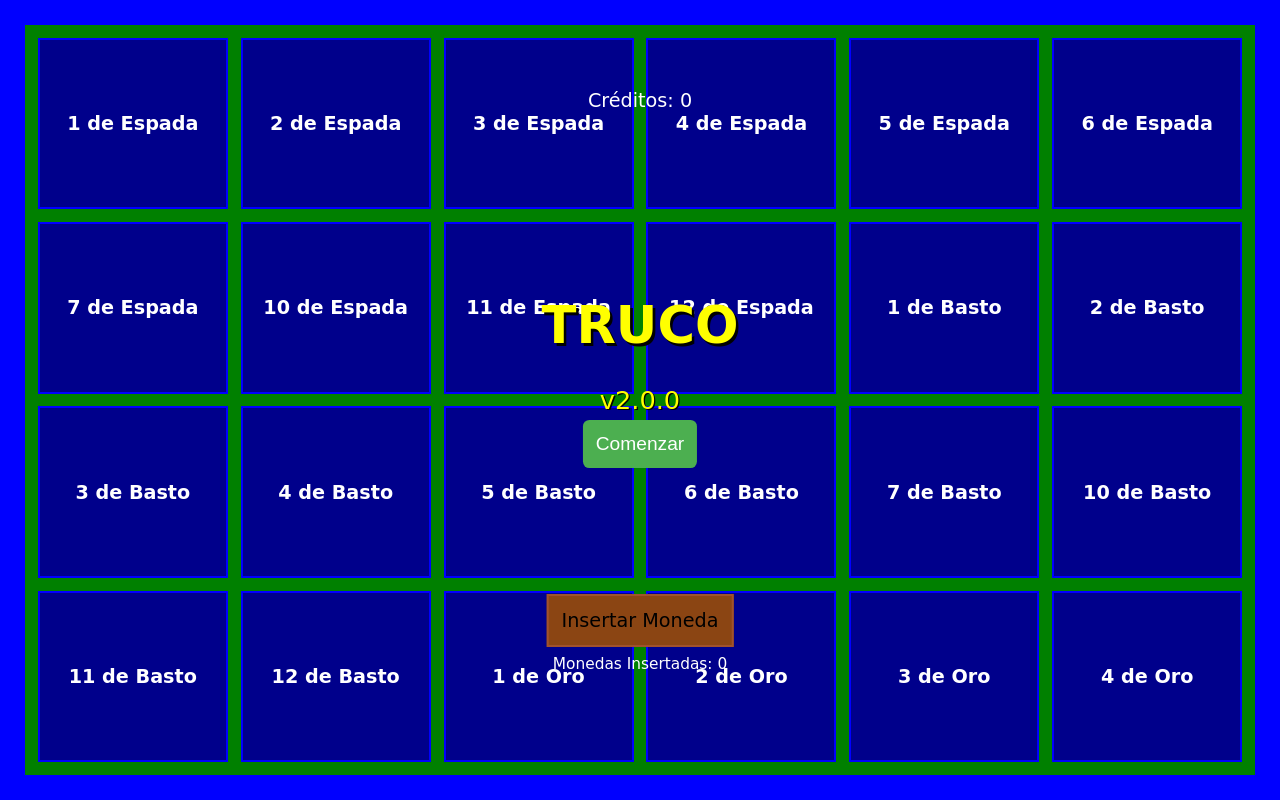
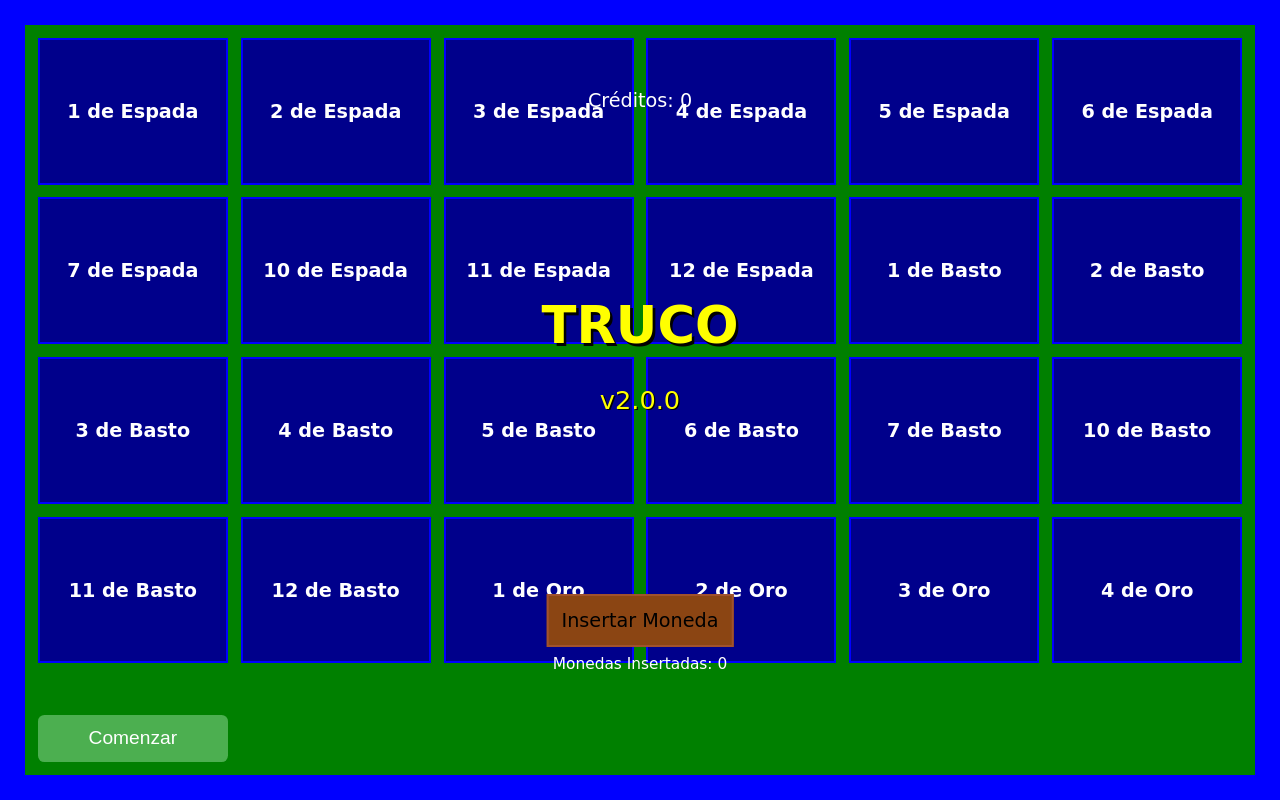
Before and after one commit to gustavojavier7/truco, a PHP site: page / in a window 1280 px wide. Run offline with PHP 8.4, Linux system fonts and the light colour scheme.

Commit message:
Update inicio.css

```diff
--- a/inicio.css
+++ b/inicio.css
@@ -108,11 +108,9 @@ body {
 }
 
 #comenzarJuego {
-    position: absolute;
-    bottom: 24vw; /* Lo movemos más arriba para evitar el solapamiento */
-    left: 50%;
-    transform: translateX(-50%);
-    padding: 1vw;
+    position: relative;
+    margin-top: 3vw; /* Espacio encima del botón */
+    padding: 1vw 2vw;
     font-size: 1.5vw;
     background-color: #4CAF50;
     color: white;
```
